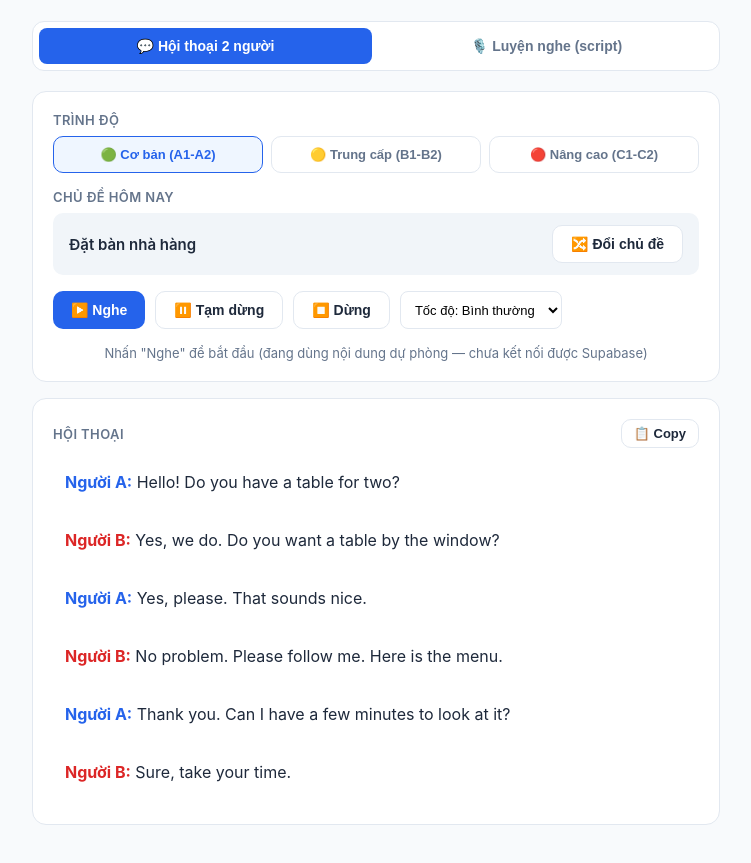
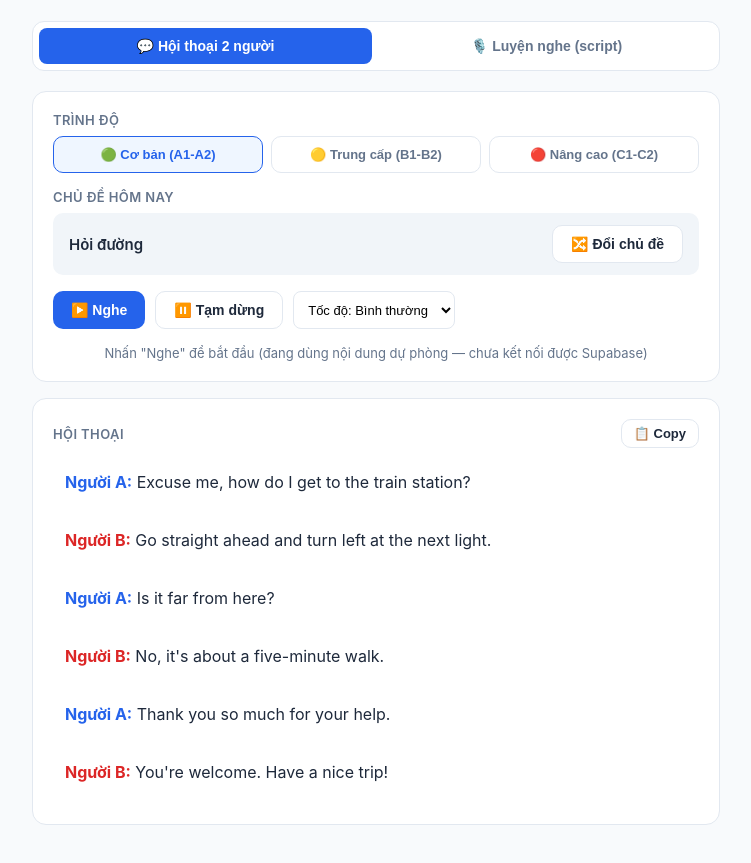
Before and after one commit to Nhung1012/english-practice-app, a website: page index.html in a window 1280 px wide. Shown: the part 77-940 px from the top of the page, without its empty margins (264-1015 px from the left). Drawn offline with nearby package versions, Linux system fonts and the light colour scheme; no server answers.

Commit message:
Bỏ nút Dừng, sửa lỗi đổi chủ đề
Removed the stop button from the controls section and updated the logic for fetching topics from the database with fallback handling.

```diff
--- a/index.html
+++ b/index.html
@@ -249,7 +249,6 @@
     <div class="controls">
       <button class="btn" id="playBtn"><span class="btn-icon">▶️ Nghe</span></button>
       <button class="btn secondary" id="pauseBtn">⏸️ Tạm dừng</button>
-      <button class="btn secondary" id="stopBtn">⏹️ Dừng</button>
       <select id="rateSelect">
         <option value="0.75">Tốc độ: Chậm</option>
         <option value="1" selected>Tốc độ: Bình thường</option>
@@ -295,6 +294,21 @@ const FALLBACK_DIALOGUES = {
       {s:"B", t:"No problem. Please follow me. Here is the menu."},
       {s:"A", t:"Thank you. Can I have a few minutes to look at it?"},
       {s:"B", t:"Sure, take your time."}
+    ]},
+    { topic: "Hỏi đường", lines: [
+      {s:"A", t:"Excuse me, how do I get to the train station?"},
+      {s:"B", t:"Go straight ahead and turn left at the next light."},
+      {s:"A", t:"Is it far from here?"},
+      {s:"B", t:"No, it's about a five-minute walk."},
+      {s:"A", t:"Thank you so much for your help."},
+      {s:"B", t:"You're welcome. Have a nice trip!"}
+    ]},
+    { topic: "Mua sắm quần áo", lines: [
+      {s:"A", t:"Excuse me, do you have this shirt in a larger size?"},
+      {s:"B", t:"Let me check. Yes, we have it in medium and large."},
+      {s:"A", t:"Great, can I try the large one on?"},
+      {s:"B", t:"Of course, the fitting room is right over there."},
+      {s:"A", t:"Thanks, I'll take this one if it fits."}
     ]}
   ],
   intermediate: [
@@ -303,25 +317,58 @@ const FALLBACK_DIALOGUES = {
       {s:"B", t:"Of course. I worked as a marketing assistant for two years."},
       {s:"A", t:"That's great. What do you think is your biggest strength?"},
       {s:"B", t:"I'd say my ability to adapt quickly to new tools and work well under pressure."}
+    ]},
+    { topic: "Đặt phòng khách sạn", lines: [
+      {s:"A", t:"Hi, I'd like to book a room for two nights starting Friday."},
+      {s:"B", t:"Sure, would you prefer a single or double room?"},
+      {s:"A", t:"A double room, please, if it comes with breakfast included."},
+      {s:"B", t:"It does. That will be one hundred dollars per night."},
+      {s:"A", t:"Sounds good. Can I pay by credit card at check-in?"},
+      {s:"B", t:"Absolutely, we accept all major cards."}
+    ]},
+    { topic: "Gọi món ở quán cà phê", lines: [
+      {s:"A", t:"Hi, could I get a medium latte and a slice of banana bread?"},
+      {s:"B", t:"Sure, would you like that latte hot or iced?"},
+      {s:"A", t:"Iced, please, and could you make it oat milk?"},
+      {s:"B", t:"No problem. Anything else for you today?"},
+      {s:"A", t:"That's all, thanks."}
     ]}
   ],
   advanced: [
     { topic: "Tranh luận về biến đổi khí hậu", lines: [
       {s:"A", t:"Some argue that individual actions barely make a dent in climate change compared to corporate emissions."},
       {s:"B", t:"That's true to an extent, but collective behavioral shifts can pressure industries to adapt faster."}
+    ]},
+    { topic: "Thảo luận về trí tuệ nhân tạo", lines: [
+      {s:"A", t:"Do you think AI will eventually replace most white-collar jobs?"},
+      {s:"B", t:"I think it will transform them rather than replace them outright, at least in the near term."},
+      {s:"A", t:"That's a fair point, but the pace of automation seems to be accelerating faster than reskilling programs can keep up."},
+      {s:"B", t:"Which is exactly why policy and education need to evolve alongside the technology, not after it."}
+    ]},
+    { topic: "Tranh luận về làm việc từ xa", lines: [
+      {s:"A", t:"Remote work has clearly boosted flexibility, but I wonder if it's eroding company culture in the long run."},
+      {s:"B", t:"It depends heavily on how intentional a company is about building connection despite the distance."},
+      {s:"A", t:"Fair, though I'd argue some things, like mentorship, are genuinely harder to replicate virtually."},
+      {s:"B", t:"True, but hybrid models seem to be striking a reasonable balance for a lot of organizations."}
     ]}
   ]
 };
 
 const FALLBACK_LISTENING = {
   beginner: [
-    { topic: "Một ngày của tôi", text: "I wake up at seven in the morning. First, I brush my teeth and wash my face. Then I eat breakfast with my family." }
+    { topic: "Một ngày của tôi", text: "I wake up at seven in the morning. First, I brush my teeth and wash my face. Then I eat breakfast with my family." },
+    { topic: "Gia đình tôi", text: "I have a small family. There are four people: my father, my mother, my sister, and me. We live in a small house near the city center." },
+    { topic: "Sở thích của tôi", text: "In my free time, I like reading books and listening to music. On weekends, I often go for a walk in the park with my friends." }
   ],
   intermediate: [
-    { topic: "Du lịch", text: "Traveling is one of the best ways to learn about different cultures and broaden your perspective on life." }
+    { topic: "Du lịch", text: "Traveling is one of the best ways to learn about different cultures and broaden your perspective on life." },
+    { topic: "Công việc mơ ước", text: "Many young people today are looking for jobs that offer not only a good salary but also flexibility and a sense of purpose." },
+    { topic: "Sức khỏe và thể dục", text: "Regular exercise and a balanced diet are essential for maintaining good health, especially for people who spend most of their day sitting at a desk." }
   ],
   advanced: [
-    { topic: "Kinh tế toàn cầu", text: "The global economy has become increasingly interconnected over the past few decades, with supply chains spanning multiple continents." }
+    { topic: "Kinh tế toàn cầu", text: "The global economy has become increasingly interconnected over the past few decades, with supply chains spanning multiple continents." },
+    { topic: "Trí tuệ nhân tạo", text: "As artificial intelligence systems grow more capable, societies face difficult questions about regulation, accountability, and the future of human labor." },
+    { topic: "Biến đổi khí hậu", text: "Addressing climate change requires coordinated action across governments, industries, and individuals, since no single actor can solve a problem of this scale alone." }
   ]
 };
 
@@ -372,18 +419,35 @@ async function loadNewItem() {
   randomBtn.disabled = true;
   setStatus('Đang tải chủ đề mới...');
 
+  // Ghi nhớ chủ đề đang hiển thị để tránh việc "random" ra đúng chủ đề cũ,
+  // vì với data pool nhỏ (vd. fallback chỉ có 1-2 mục) trước đây có thể lặp
+  // lại y hệt chủ đề cũ khiến người dùng tưởng nút không hoạt động.
+  const previousTopic = currentItem ? currentItem.topic : null;
+  const maxAttempts = 3;
+
+  try {
+    let newItem = null;
+    let newUsingFallback = false;
+
+    for (let attempt = 0; attempt < maxAttempts; attempt++) {
       const fromDb = await fetchFromSupabase(currentTab, currentLevel);
 
       if (fromDb) {
-    currentItem = fromDb;
-    usingFallback = false;
+        newItem = fromDb;
+        newUsingFallback = false;
       } else {
         const source = currentTab === 'dialogue'
           ? FALLBACK_DIALOGUES[currentLevel]
           : FALLBACK_LISTENING[currentLevel];
-    currentItem = pickRandom(source);
-    usingFallback = true;
+        newItem = pickRandom(source);
+        newUsingFallback = true;
       }
+
+      if (!previousTopic || newItem.topic !== previousTopic) break;
+    }
+
+    currentItem = newItem;
+    usingFallback = newUsingFallback;
 
     topicText.textContent = currentItem.topic;
     renderScript();
@@ -392,7 +456,14 @@ async function loadNewItem() {
         ? 'Nhấn "Nghe" để bắt đầu (đang dùng nội dung dự phòng — chưa kết nối được Supabase)'
         : 'Nhấn "Nghe" để bắt đầu'
     );
+  } catch (err) {
+    console.error('Lỗi khi tải chủ đề mới:', err);
+    setStatus('Có lỗi khi tải chủ đề mới, vui lòng thử lại.', true);
+  } finally {
+    // Luôn bật lại nút dù thành công hay lỗi, tránh việc nút bị kẹt "disabled"
+    // khiến người dùng bấm "Đổi chủ đề" mà không thấy phản ứng gì.
     randomBtn.disabled = false;
+  }
 }
 
 function renderScript() {
@@ -533,11 +604,6 @@ document.getElementById('pauseBtn').addEventListener('click', () => {
     setStatus('Đã tạm dừng');
   }
 });
-document.getElementById('stopBtn').addEventListener('click', () => {
-  window.speechSynthesis.cancel();
-  clearHighlight();
-  setStatus('Đã dừng');
-});
 
 // init
 loadNewItem();
```
Lines whose indentation alone changed are shown as unchanged.
